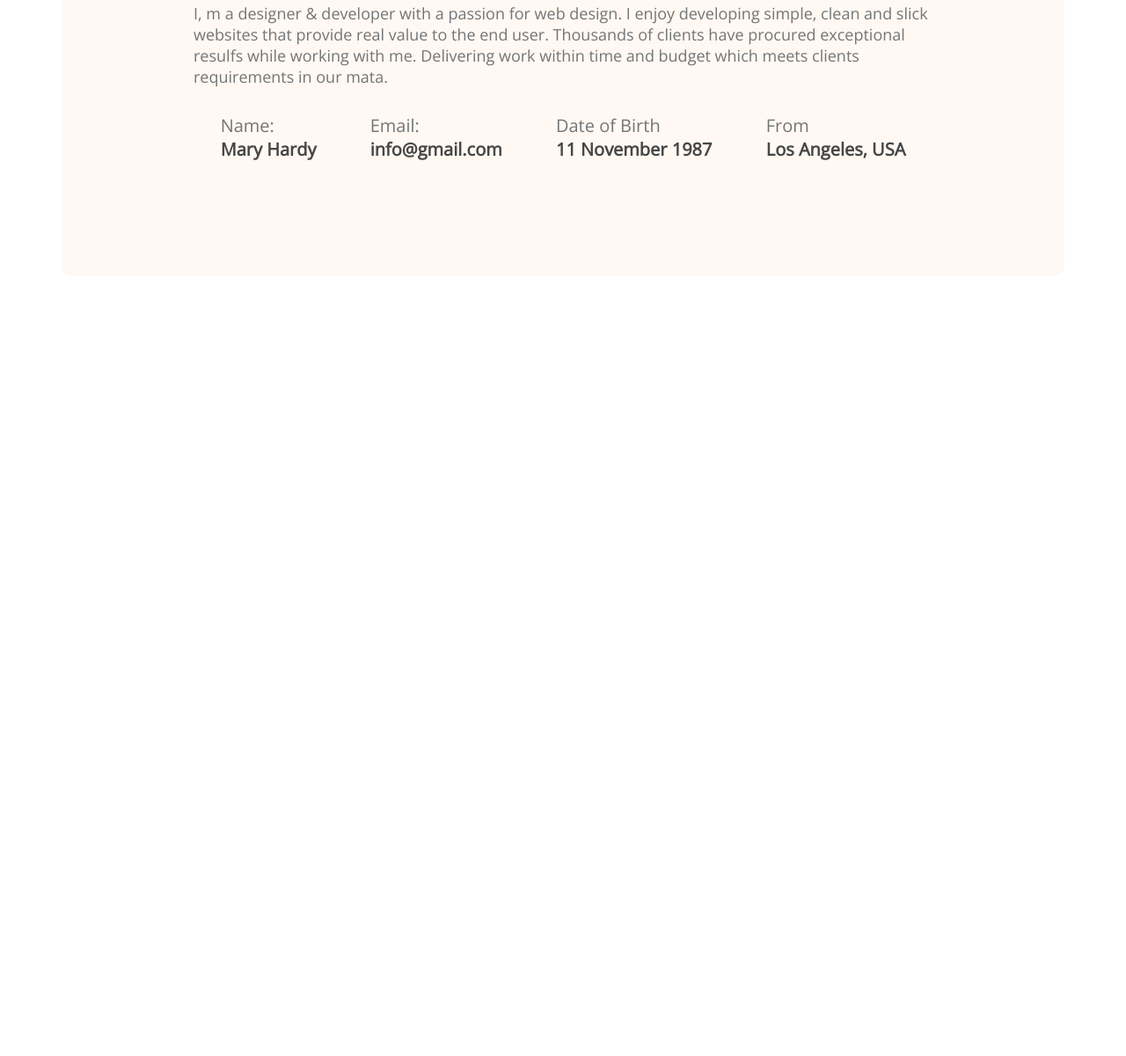
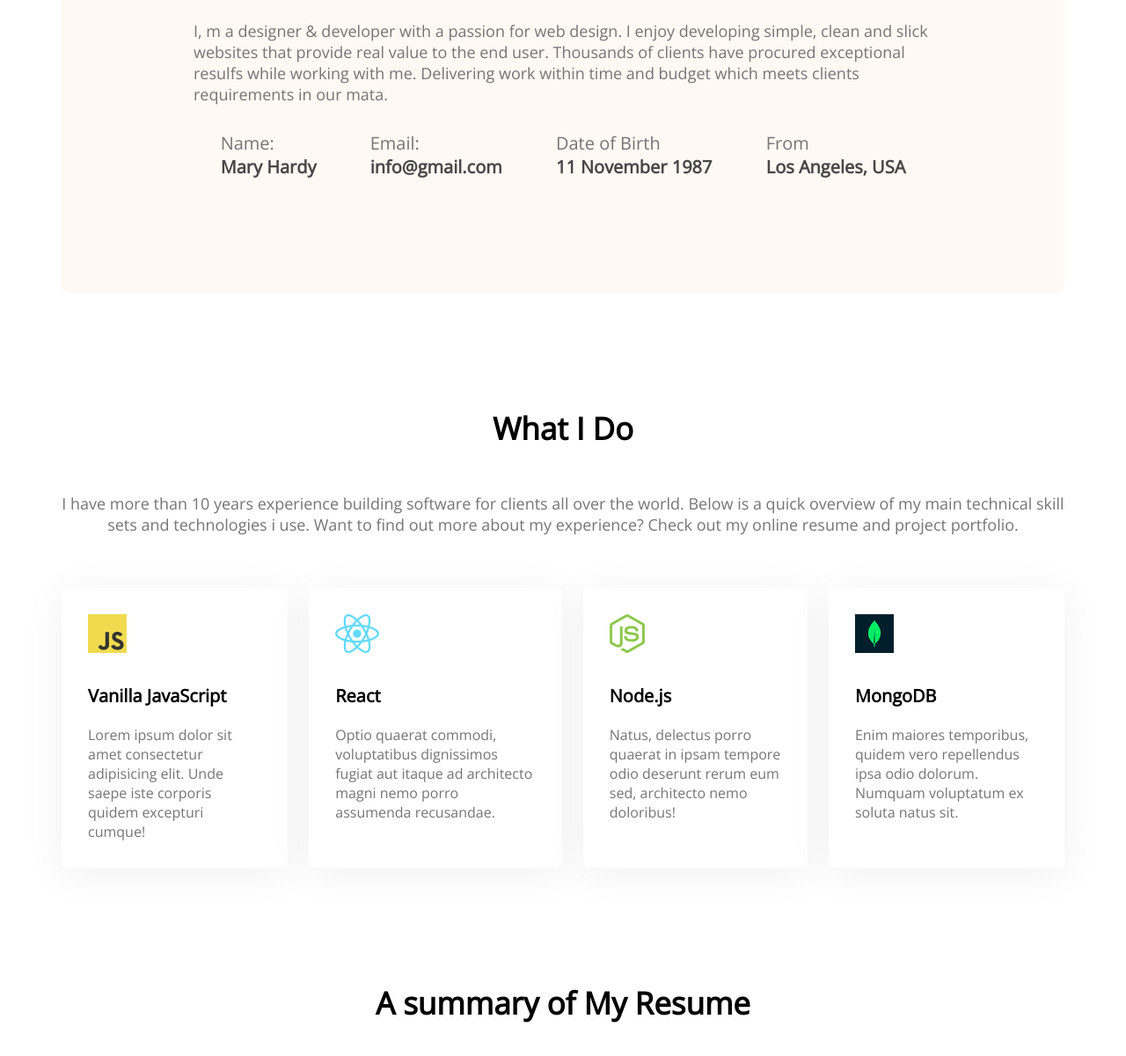
Before and after one commit to Mrinmoy10Modak/developer-portfolio, a plain HTML site: page index.html in a window 1280 px wide. Shown: the part 1174-2374 px from the top of the page at 88% size. Before the commit the page ends 1487 px from the top, so only its background shows below. Drawn offline with nearby package versions, Linux system fonts and the light colour scheme.

Commit message:
added skills content

```diff
--- a/index.html
+++ b/index.html
@@ -52,8 +52,40 @@
                 <p class="info-title">From</p>
                 <p class="info-description">Los Angeles, USA</p>
             </div>
+        </div>
+        </section>
+        <!-- what I do section -->
+        <section class="what-i-do">
+            <h3 class="section-title">What I Do</h3>
+            <p class="section-title-paragraph">I have more than 10 years experience building software for clients all over the world. Below is a quick overview of my main technical skill sets and technologies i use. Want to find out more about my experience? Check out my online resume and project portfolio.</p>
+            <!-- .skills-container>.skill*4>img+p.skill-title+p.skill-description>lorem15 -->
+            <div class="skills-container">
+                <div class="skill">
+                    <img src="images/icons/js.png" alt="">
+                    <p class="skill-title">Vanilla JavaScript</p>
+                    <p class="skill-description">Lorem ipsum dolor sit amet consectetur adipisicing elit. Unde saepe iste corporis quidem excepturi cumque!</p>
+                </div>
+                <div class="skill">
+                    <img src="images/icons/react.png" alt="">
+                    <p class="skill-title">React</p>
+                    <p class="skill-description">Optio quaerat commodi, voluptatibus dignissimos fugiat aut itaque ad architecto magni nemo porro assumenda recusandae.</p>
+                </div>
+                <div class="skill">
+                    <img src="images/icons/nodejs.png" alt="">
+                    <p class="skill-title">Node.js</p>
+                    <p class="skill-description">Natus, delectus porro quaerat in ipsam tempore odio deserunt rerum eum sed, architecto nemo doloribus!</p>
+                </div>
+                <div class="skill">
+                    <img src="images/icons/mongo.png" alt="">
+                    <p class="skill-title">MongoDB</p>
+                    <p class="skill-description">Enim maiores temporibus, quidem vero repellendus ipsa odio dolorum. Numquam voluptatum ex soluta natus sit.</p>
+                </div>
             </div>
-        </div>
+        </section>
+        <!-- Resume section -->
+        <section class="Resume">
+            <h3 class="section-title">A summary of My Resume</h3>
+
         </section>
     </main>
     <footer>
--- a/styles/portfolio.css
+++ b/styles/portfolio.css
@@ -18,7 +18,8 @@
     background: #FD6E0A;
     border-radius: 5px;
 }
-.header{
+
+.header {
     background: #FFF8F3;
     background-image: url('../images/header_bg.png'), url(../images/developer.png);
     background-repeat: no-repeat;
@@ -46,60 +47,108 @@ nav li {
     list-style: none;
     margin-left: 50px;
 }
+
 .banner {
     margin: 0 200px;
     display: flex;
     align-items: center;
 }
+
 .banner-title {
     font-weight: 700;
     font-size: 85px;
     margin-bottom: 20px;
 }
+
 .banner-subtitle {
     font-weight: 600;
     font-size: 45px;
 }
-.banner-description{
+
+.banner-description {
     color: #757575;
     font-size: 18px;
     margin-bottom: 30px;
 }
+
 /* main section */
-main{
+main {
     max-width: 1140px;
     margin: 0 auto;
 }
+section {
+    margin-top: 130px;
+}
+
 /* about section styles */
-.about{
+.about {
     margin-top: 130px;
     border-radius: 10px;
     padding: 130px 150px;
     background: #FFF8F3;
 
 }
-.section-title{
+
+.section-title {
     text-align: center;
     font-weight: 700;
     font-size: 35px;
-    margin-bottom: 30px;
+    margin-bottom: 50px;
+}
 
+.section-title-paragraph {
+    color: #757575;
+    font-weight: 400;
+    font-size: 18px;
+    text-align: center;
+    margin-bottom: 60px;
 }
-.section-description{
+
+.section-description {
     color: #757575;
     font-size: 18px;
     margin-bottom: 30px;
 }
-.about-info-conatiner{
+
+.about-info-conatiner {
     display: flex;
     justify-content: space-around;
 }
-.info-title{
+
+.info-title {
     color: #757575;
     font-size: 20px;
 }
-.info-description{
+
+.info-description {
     font-weight: 700;
     font-size: 20px;
     color: #474747;
 }
+
+/* what I do styles */
+
+.skills-container {
+    display: flex;
+    gap: 24px;
+}
+
+.skill {
+    background: #FFFFFF;
+    box-shadow: 0px 6px 50px rgba(0, 0, 0, 0.06);
+    border-radius: 5px;
+    padding: 30px;
+
+}
+
+.skill-title {
+    font-weight: 700;
+    font-size: 20px;
+    margin-top: 30px;
+    margin-bottom: 20px;
+}
+
+.skill-description {
+    color: #757575;
+}
+/* resume styles */
```
